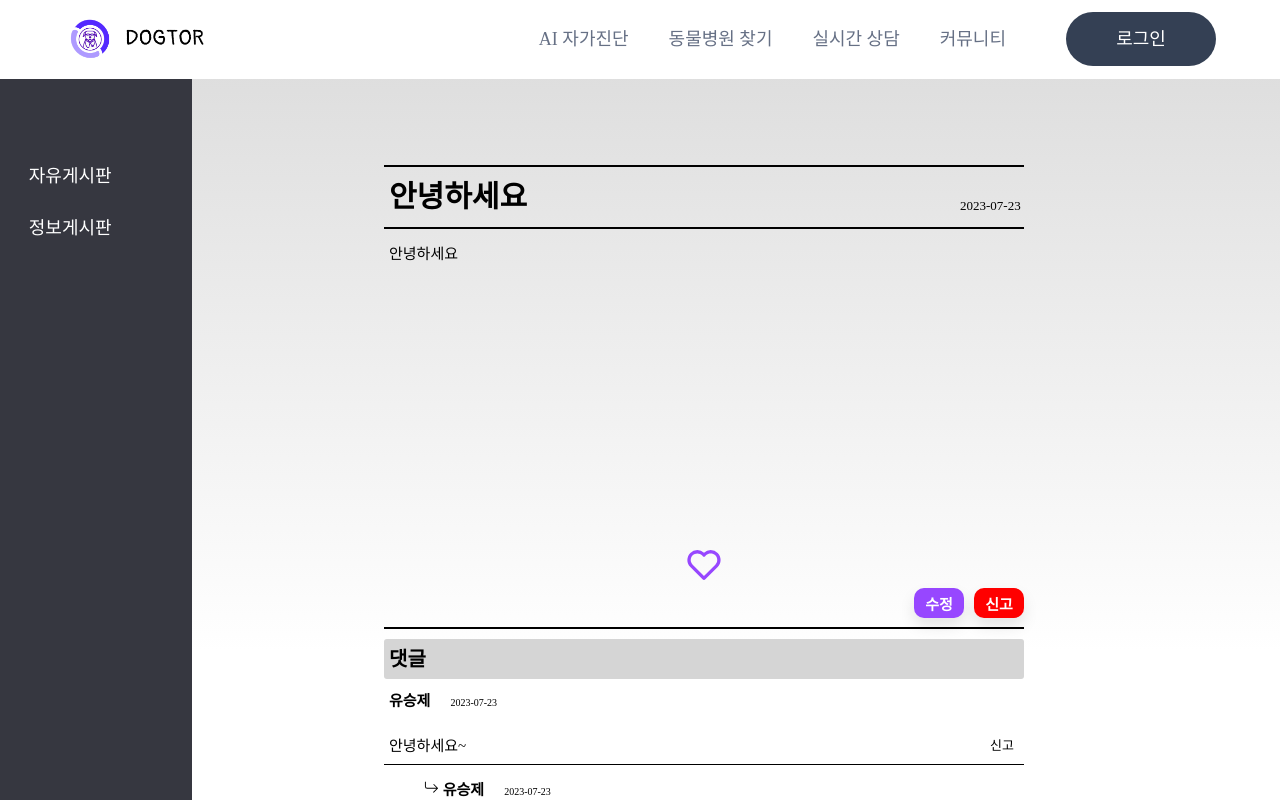
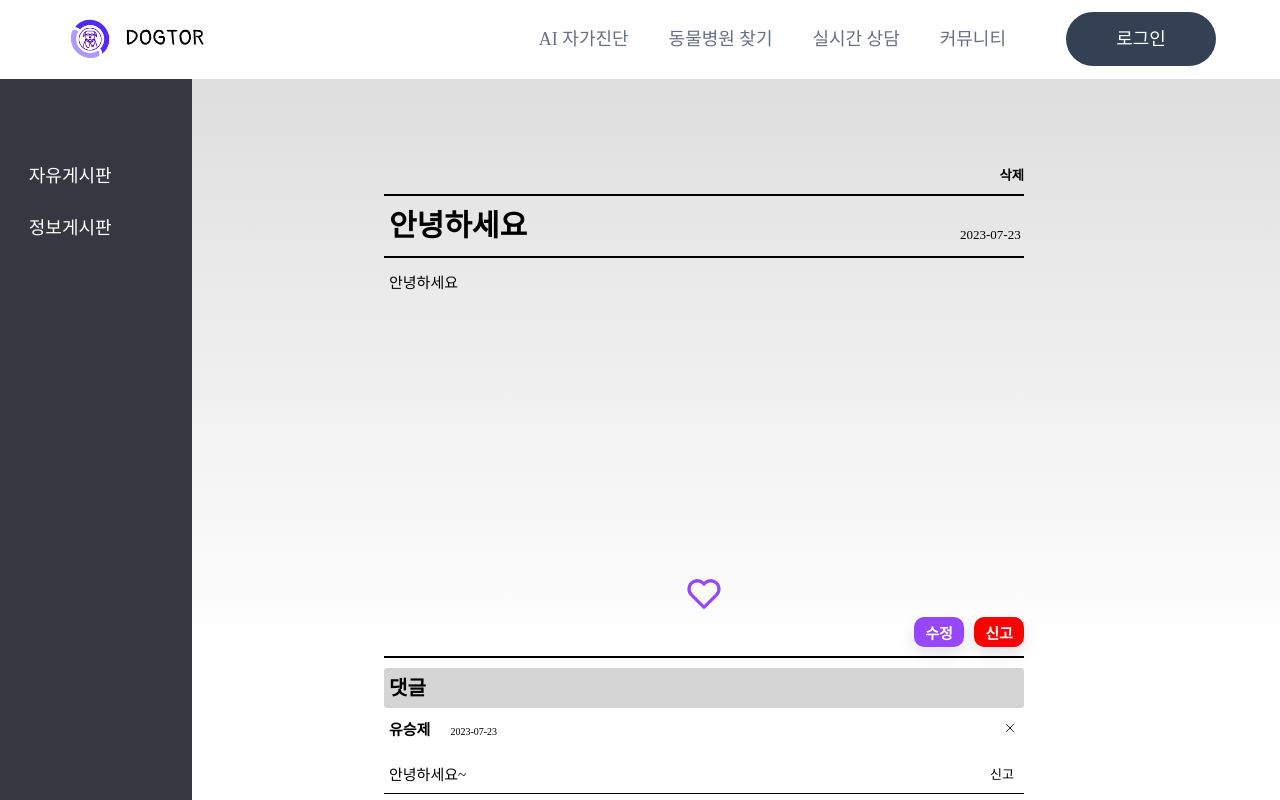
Before and after one commit to JeongTaekCho/-DOCTOR, a React (Vite) app: page /free/1 in a window 1280 px wide. Shown: the top 800 px of the page. Built offline with nearby package versions, Linux system fonts and the light colour scheme; a web font is replaced by a local one.

Commit message:
✨ Feat :  게시물 및 댓글삭제 기능 추가

```diff
--- a/src/components/community/FreeDetail/index.tsx
+++ b/src/components/community/FreeDetail/index.tsx
@@ -1,13 +1,15 @@
 import React, { useState } from 'react';
 import * as S from './style';
 import { BiHeart } from 'react-icons/bi';
-import { BsArrowReturnRight } from 'react-icons/bs';
+// import { BsArrowReturnRight } from 'react-icons/bs';
+import { GrClose } from 'react-icons/gr';
 import { ROUTE } from '../../../constants/routes/routeData.tsx';
 import SideLayout from '../../layout/SideBar.tsx';
 const FreeDetail = () => {
   const [modal, setModal] = useState(false);
   const [isEditing, setIsEditing] = useState(false);
-
+  const [deleteComment, setDeleteComment] = useState(false);
+  const [deletePost, setDeletePost] = useState(false);
   const openModal = () => {
     setModal(true);
   };
@@ -24,12 +26,31 @@ const FreeDetail = () => {
     setIsEditing(false);
   };
 
+  const handleDeleteComment = () => {
+    setDeleteComment(true);
+  };
+
+  const handleCloseComment = () => {
+    setDeleteComment(false);
+  };
+
+  const handleDeletePost = () => {
+    setDeletePost(true);
+  };
+
+  const handleClosePost = () => {
+    setDeletePost(false);
+  };
+
   const text = '안녕하세요';
   return (
     <div style={{ width: '100%' }}>
       <SideLayout />
 
       <S.Container>
+        <S.DeletePost>
+          <S.DeletePostButton onClick={handleDeletePost}>삭제</S.DeletePostButton>
+        </S.DeletePost>
         <S.Header>
           <S.Title>안녕하세요</S.Title>
           <S.Date>2023-07-23</S.Date>
@@ -61,13 +82,16 @@ const FreeDetail = () => {
             <S.User>
               유승제<S.CommentDate>2023-07-23</S.CommentDate>
             </S.User>
+            <S.DeleteDiv onClick={handleDeleteComment}>
+              <GrClose />
+            </S.DeleteDiv>
           </S.UserDiv>
           <S.BottomDiv>
             <S.LeftDiv>안녕하세요~</S.LeftDiv>
             <S.RightDiv>신고</S.RightDiv>
           </S.BottomDiv>
         </S.Comment>
-        <S.CoComment>
+        {/* <S.CoComment>
           <S.UserDiv>
             <S.User>
               <BsArrowReturnRight /> 유승제<S.CommentDate>2023-07-23</S.CommentDate>
@@ -77,7 +101,7 @@ const FreeDetail = () => {
             <S.LeftDiv>안녕하세요~</S.LeftDiv>
             <S.RightDiv>신고</S.RightDiv>
           </S.BottomDiv>
-        </S.CoComment>
+        </S.CoComment> */}
         <S.Register>
           <S.RegisterTitle>댓글 쓰기</S.RegisterTitle>
           <S.InputDiv>
@@ -110,6 +134,32 @@ const FreeDetail = () => {
           </S.Card>
         </S.Modal>
       )}
+
+      {deleteComment && (
+        <S.Modal>
+          <S.Card>
+            <S.Reason>댓글을 삭제하시겠습니까?</S.Reason>
+            <S.ReasonDiv></S.ReasonDiv>
+            <S.DeleteButtonDiv>
+              <S.BlueButton>확인</S.BlueButton>
+              <S.RedButton onClick={handleCloseComment}>취소</S.RedButton>
+            </S.DeleteButtonDiv>
+          </S.Card>
+        </S.Modal>
+      )}
+
+      {deletePost && (
+        <S.Modal>
+          <S.Card>
+            <S.Reason>게시물을 삭제하시겠습니까?</S.Reason>
+            <S.ReasonDiv></S.ReasonDiv>
+            <S.DeleteButtonDiv>
+              <S.BlueButton>확인</S.BlueButton>
+              <S.RedButton onClick={handleClosePost}>취소</S.RedButton>
+            </S.DeleteButtonDiv>
+          </S.Card>
+        </S.Modal>
+      )}
     </div>
   );
 };
--- a/src/components/community/FreeDetail/style.ts
+++ b/src/components/community/FreeDetail/style.ts
@@ -136,11 +136,18 @@ export const Comment = styled.div`
 
 export const UserDiv = styled.div`
   width: 100%;
+  display: flex;
 `;
 
 export const User = styled.p`
   font-size: 1.5rem;
   font-weight: bolder;
+  width: 97%;
+`;
+
+export const DeleteDiv = styled.div`
+  width: 3%;
+  cursor: pointer;
 `;
 
 export const CommentDate = styled.span`
@@ -284,6 +291,16 @@ export const ButtonDiv = styled.div`
   gap: 1rem;
 `;
 
+export const DeleteButtonDiv = styled.div`
+  width: 100%;
+  text-align: center;
+  padding-top: 2rem;
+  display: flex;
+  align-items: center;
+  justify-content: center;
+  gap: 1rem;
+`;
+
 export const BlueButton = styled.button`
   width: 5rem;
   height: 3.5rem;
@@ -313,3 +330,17 @@ export const MainTextDiv = styled.div`
 export const ReportTextDiv = styled.div`
   text-align: right;
 `;
+
+export const DeletePost = styled.div`
+  width: 100%;
+  text-align: right;
+  padding-bottom: 1rem;
+`;
+
+export const DeletePostButton = styled.button`
+  font-weight: 700;
+
+  &:hover {
+    text-decoration: underline;
+  }
+`;
--- a/src/pages/Ai/style.ts
+++ b/src/pages/Ai/style.ts
@@ -101,6 +101,14 @@ export const Button = styled.button`
 
   &:active {
     transform: translateY(-1px);
+  }
+
+  @media ${RESPONSIVE.tablet} {
+    margin-top: 10rem;
+  }
+
+  @media ${RESPONSIVE.mobile} {
+    margin-top: 7rem;
   }
 `;
 
--- a/src/pages/Main/style.ts
+++ b/src/pages/Main/style.ts
@@ -8,6 +8,7 @@ export const Wrap = styled.div`
 export const Container = styled.div`
   width: 100%;
   margin-top: -8%;
+  position: relative;
 `;
 
 export const Img = styled.img`
@@ -20,17 +21,21 @@ export const Header = styled.h4`
   font-size: 9rem;
   color: white;
   font-weight: bolder;
-  position: absolute;
   top: 50%;
   padding-left: 5%;
   line-height: 130%;
   color: #fff;
   -webkit-text-stroke: 2px #fff;
   font-family: 'Noto Sans KR', sans-serif;
+  position: absolute;
 
   @media ${RESPONSIVE.mobile} {
-    font-size: 9rem;
-    top: 25%;
+    font-size: 5rem;
+    top: 30%;
+  }
+  @media ${RESPONSIVE.tablet} {
+    font-size: 7rem;
+    top: 40%;
   }
 `;
 
@@ -64,6 +69,10 @@ export const AiPic = styled.div`
     flex-direction: column;
     gap: 20rem;
   }
+  @media ${RESPONSIVE.tablet} {
+    flex-direction: column;
+    gap: 20rem;
+  }
 `;
 
 export const Pic = styled.img`
@@ -79,7 +88,11 @@ export const SubDiv = styled.div`
   padding-top: 5%;
 
   @media ${RESPONSIVE.mobile} {
-    height: 80rem;
+    height: 70rem;
+  }
+
+  @media ${RESPONSIVE.tablet} {
+    height: 70rem;
   }
 `;
 
@@ -99,6 +112,11 @@ export const ContentDiv = styled.div`
 
   @media ${RESPONSIVE.mobile} {
     flex-direction: column;
+    padding: 0;
+  }
+  @media ${RESPONSIVE.tablet} {
+    flex-direction: column;
+    padding: 0;
   }
 `;
 
@@ -115,6 +133,11 @@ export const Content = styled.div`
 
   @media ${RESPONSIVE.mobile} {
     margin-top: 5%;
+    margin-right: 0;
+  }
+
+  @media ${RESPONSIVE.tablet} {
+    margin-top: 3%;
     margin-right: 0;
   }
 `;
@@ -163,6 +186,11 @@ export const EffectDiv = styled.div`
     text-align: center;
     padding: 0;
   }
+
+  @media ${RESPONSIVE.tablet} {
+    text-align: center;
+    padding: 0;
+  }
 `;
 
 export const EffectHeader = styled.h4`
```
